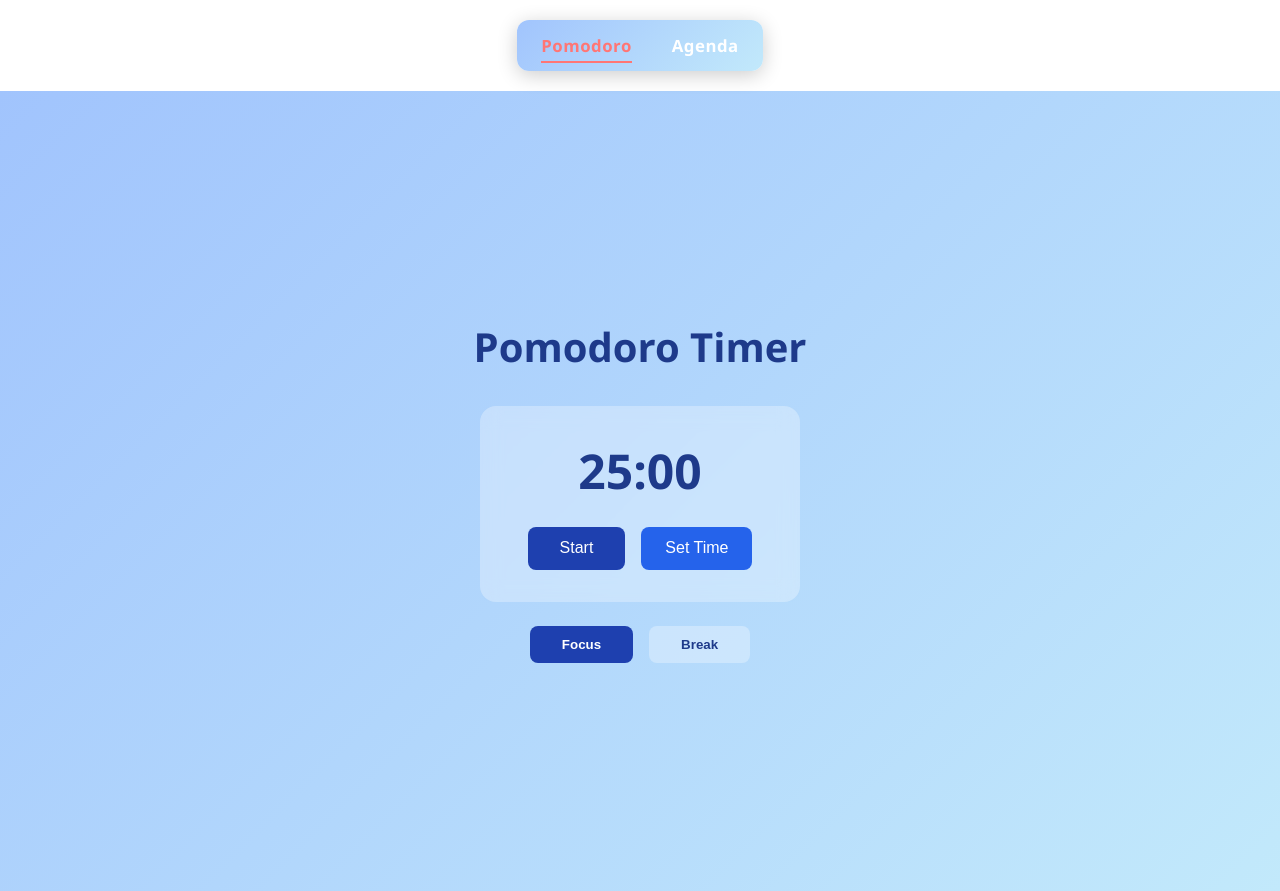
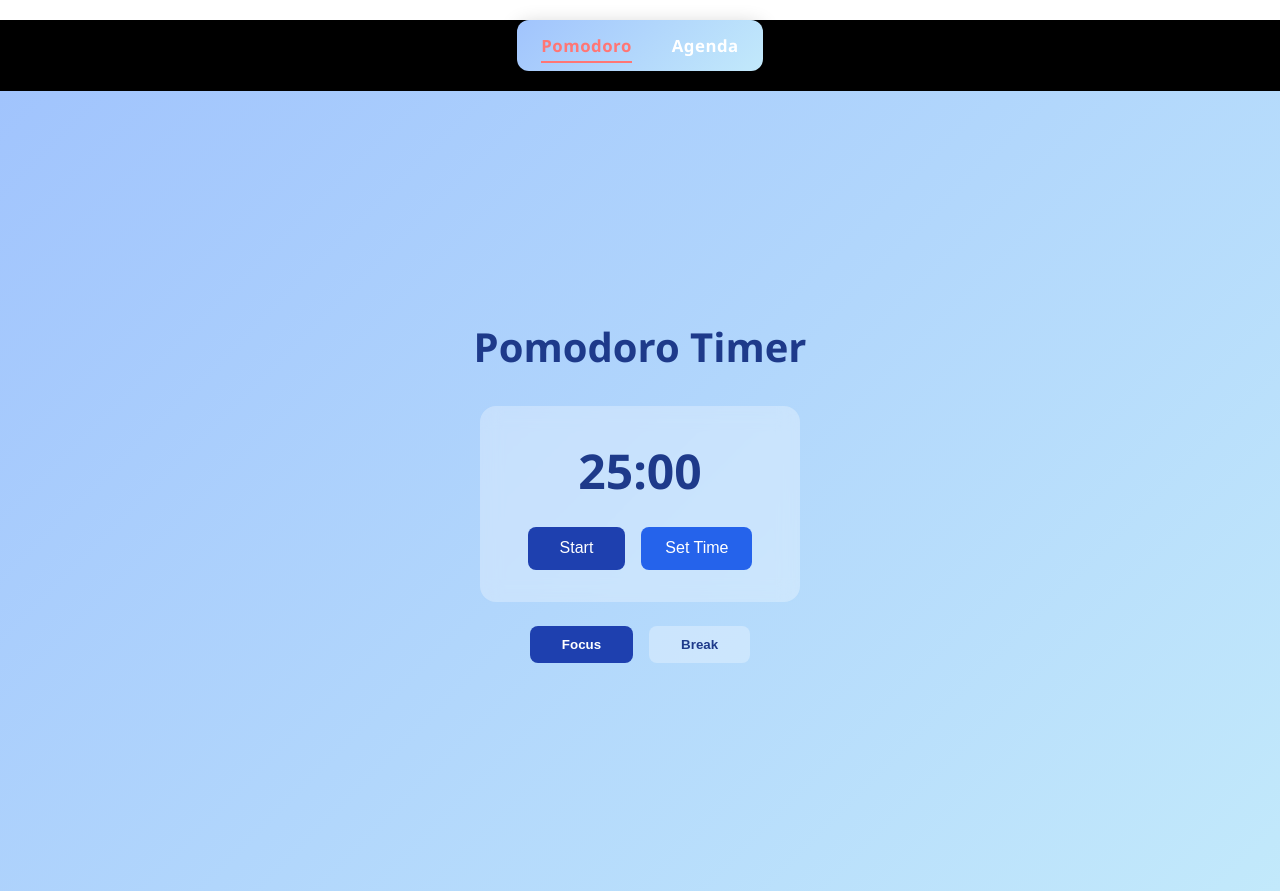
Before and after one commit to faizaanjum7/pomodoroApp-by-faiza, a React (Vite) app in the folder mypomodoro/: page / in a window 1280 px wide. Built offline with nearby package versions, Linux system fonts and the light colour scheme.

Commit message:
style update 4

```diff
--- a/mypomodoro/src/App.css
+++ b/mypomodoro/src/App.css
@@ -347,13 +347,15 @@ h1 {
 
 
 /* === NAVBAR (GLASS STYLE) === */
+.navbarbg {
+  background-color: #000000;
+}
 
 .navbar {
   display: flex;
   justify-content: center;
   gap: 40px;
   background: linear-gradient(135deg, #a1c4fd, #c2e9fb);
-  backdrop-filter: blur(12px);
   padding: 14px 24px;
   border-radius: 12px;
   margin: 20px auto;
@@ -399,3 +401,20 @@ h1 {
 .navbar a.active::after {
   width: 100%;
 }
+
+/* Scrollbar track (background) */
+::-webkit-scrollbar {
+  width: 10px; /* width of the scrollbar */
+}
+
+/* Scrollbar thumb (the draggable part) */
+::-webkit-scrollbar-thumb {
+  background-color: #b4b1cd; /* change this to any color you want */
+  border-radius: 10px;       /* rounded edges */
+}
+
+/* Scrollbar track (background behind thumb) */
+::-webkit-scrollbar-track {
+  background: rgba(255,255,255,0.1); /* track background */
+  border-radius: 10px;
+}
--- a/mypomodoro/src/App.jsx
+++ b/mypomodoro/src/App.jsx
@@ -7,7 +7,7 @@ import "./App.css";
 function App() {
   return (
     <Router>
-      <div>
+      <div className="navbarbg">
         {/* Navbar */}
        <nav className="navbar">
   <NavLink
```
